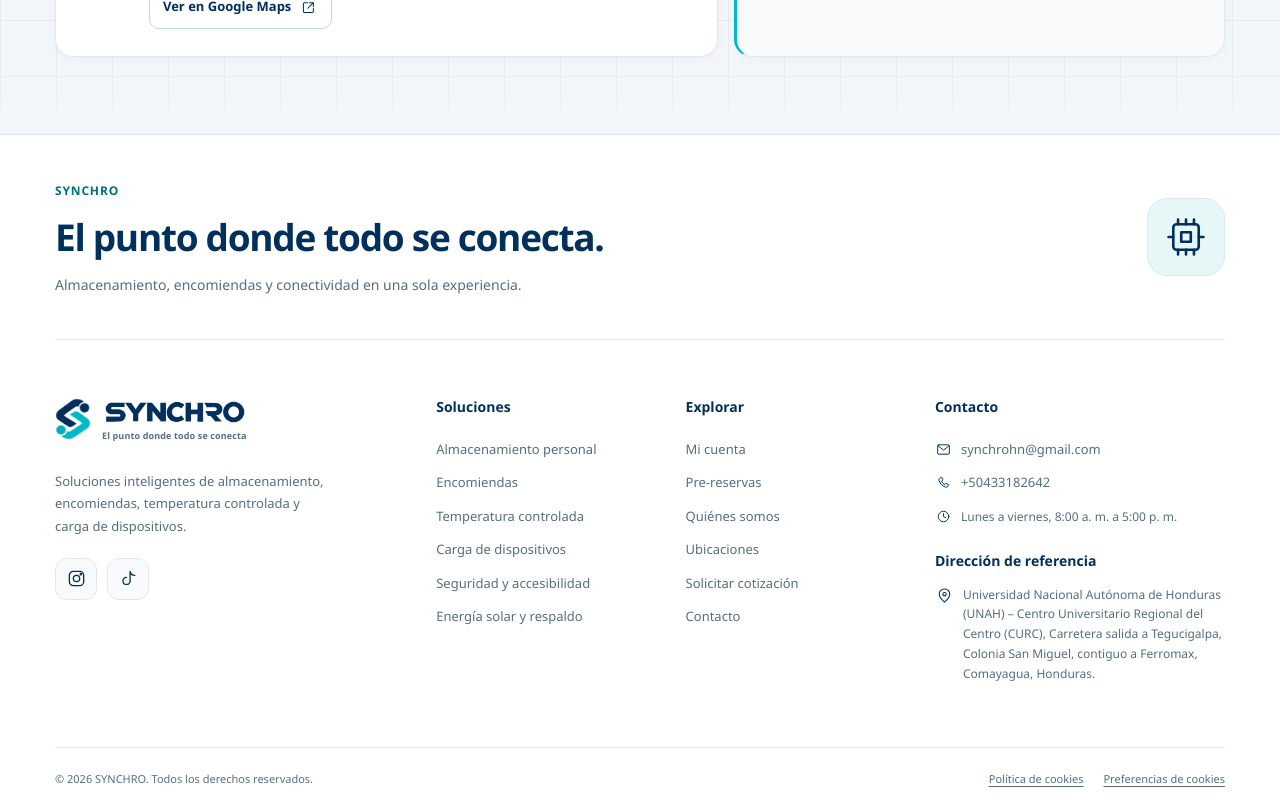
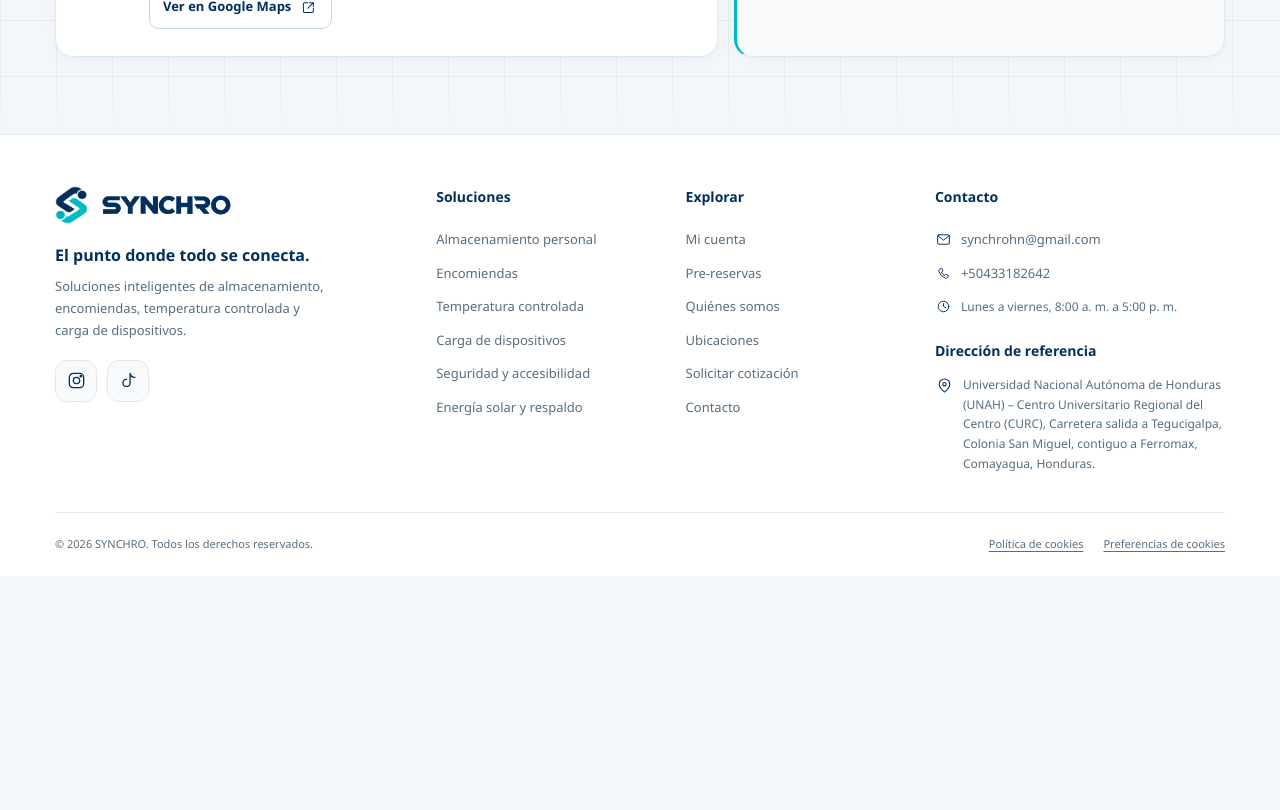
Before and after one commit to Bjosue95/SYNCHRO, a Vue app in the folder frontend/usuarios-app/: page / in a window 1280 px wide. Shown: the part 8800-9610 px from the top of the page. After the commit the page ends 9376 px from the top, so only its background shows below. Built offline with nearby package versions, Linux system fonts and the light colour scheme; no server answers.

Commit message:
Compactar pie de página e integrar lema con identidad de marca

```diff
--- a/frontend/usuarios-app/src/components/landing/SiteFooter.vue
+++ b/frontend/usuarios-app/src/components/landing/SiteFooter.vue
@@ -10,21 +10,13 @@ import { empresa } from "../../data/empresa.js";
 <template>
   <footer class="syn-footer">
     <div class="contenedor">
-      <div class="syn-footer-intro">
-        <div>
-          <span class="syn-footer-kicker">SYNCHRO</span>
-          <h2>El punto donde todo se conecta.</h2>
-          <p>Almacenamiento, encomiendas y conectividad en una sola experiencia.</p>
-        </div>
-        <span class="syn-footer-emblema" aria-hidden="true"><AppIcon nombre="tecnologia" :tamano="46"/></span>
-      </div>
-
       <div class="syn-footer-grid">
         <div class="syn-footer-brand">
           <RouterLink to="/" class="syn-footer-logo" aria-label="SYNCHRO - Inicio">
-            <BrandLogo />
+            <BrandLogo compacto />
           </RouterLink>
-          <p>
+          <p class="syn-footer-lema">{{ empresa.lema }}.</p>
+          <p class="syn-footer-descripcion">
             Soluciones inteligentes de almacenamiento, encomiendas,
             temperatura controlada y carga de dispositivos.
           </p>
@@ -83,13 +75,9 @@ import { empresa } from "../../data/empresa.js";
 
 <style scoped>
 .syn-footer { padding:0; background:var(--surface); border-top:1px solid var(--border); }
-.syn-footer-intro { display:flex; justify-content:space-between; align-items:center; gap:20px; padding:42px 0; border-bottom:1px solid var(--border); }
-.syn-footer-kicker { color:var(--accent-text); font-size:12px; letter-spacing:.07em; font-weight:720; }
-.syn-footer-intro h2 { margin:8px 0 0; color:var(--text-strong); font-size:clamp(25px,3vw,37px); letter-spacing:-.035em; font-weight:650; }
-.syn-footer-intro p { color:var(--text-muted); font-size:14px; line-height:1.6; margin:10px 0 0; }
-.syn-footer-emblema { display:grid; place-items:center; width:78px; height:78px; flex:none; border-radius:20px; border:1px solid var(--border); background:var(--surface-accent); }
-.syn-footer-grid { display:grid; grid-template-columns:minmax(0,1.3fr) repeat(2,minmax(0,.8fr)) minmax(0,1.1fr); gap:clamp(17px,3vw,44px); padding:56px 0 63px; }
-.syn-footer-brand p { margin:24px 0 20px; font-size:13px; line-height:1.75; max-width:270px; color:var(--text-muted); }
+.syn-footer-grid { display:grid; grid-template-columns:minmax(0,1.3fr) repeat(2,minmax(0,.8fr)) minmax(0,1.1fr); gap:clamp(17px,3vw,44px); padding:clamp(32px,4vw,54px) 0 clamp(28px,3vw,42px); }
+.syn-footer-lema { margin:14px 0 8px; color:var(--text-strong); font-size:16px; line-height:1.45; font-weight:600; max-width:280px; }
+.syn-footer-descripcion { margin:0 0 18px; font-size:13px; line-height:1.7; max-width:270px; color:var(--text-muted); }
 .syn-footer-logo { display:inline-flex; text-decoration:none; }
 .syn-footer-social { display:flex; align-items:center; gap:10px; }
 .syn-footer-social a { display:grid; place-items:center; width:42px; height:42px; background:var(--surface-soft); border:1px solid var(--border); border-radius:12px; color:var(--text-strong); }
@@ -108,6 +96,6 @@ import { empresa } from "../../data/empresa.js";
 .syn-footer-privacidad a,.syn-footer-privacidad button { color:var(--text-muted); font:inherit; background:none; border:0; padding:0; cursor:pointer; text-decoration:underline; text-underline-offset:3px; }
 .syn-footer-privacidad a:focus-visible,.syn-footer-privacidad button:focus-visible { outline:2px solid var(--ring); outline-offset:4px; }
 @media(max-width:960px) { .syn-footer-grid { grid-template-columns:repeat(2,minmax(0,1fr)); row-gap:37px; } }
-@media(max-width:560px) { .syn-footer-grid { grid-template-columns:1fr 1fr; column-gap:25px; } .syn-footer-brand,.syn-footer-contact { grid-column:span 2; } .syn-footer-intro { align-items:flex-start; } .syn-footer-emblema { display:none; } .syn-footer-bottom { flex-direction:column; } }
+@media(max-width:560px) { .syn-footer-grid { grid-template-columns:1fr 1fr; column-gap:25px; } .syn-footer-brand,.syn-footer-contact { grid-column:span 2; } .syn-footer-bottom { flex-direction:column; } }
 @media(max-width:360px) { .syn-footer-grid { grid-template-columns:1fr; } .syn-footer-brand,.syn-footer-contact { grid-column:auto; } }
 </style>
```
Also changed, not shown: 1 other file (tests, documents, lock files or other folders).
